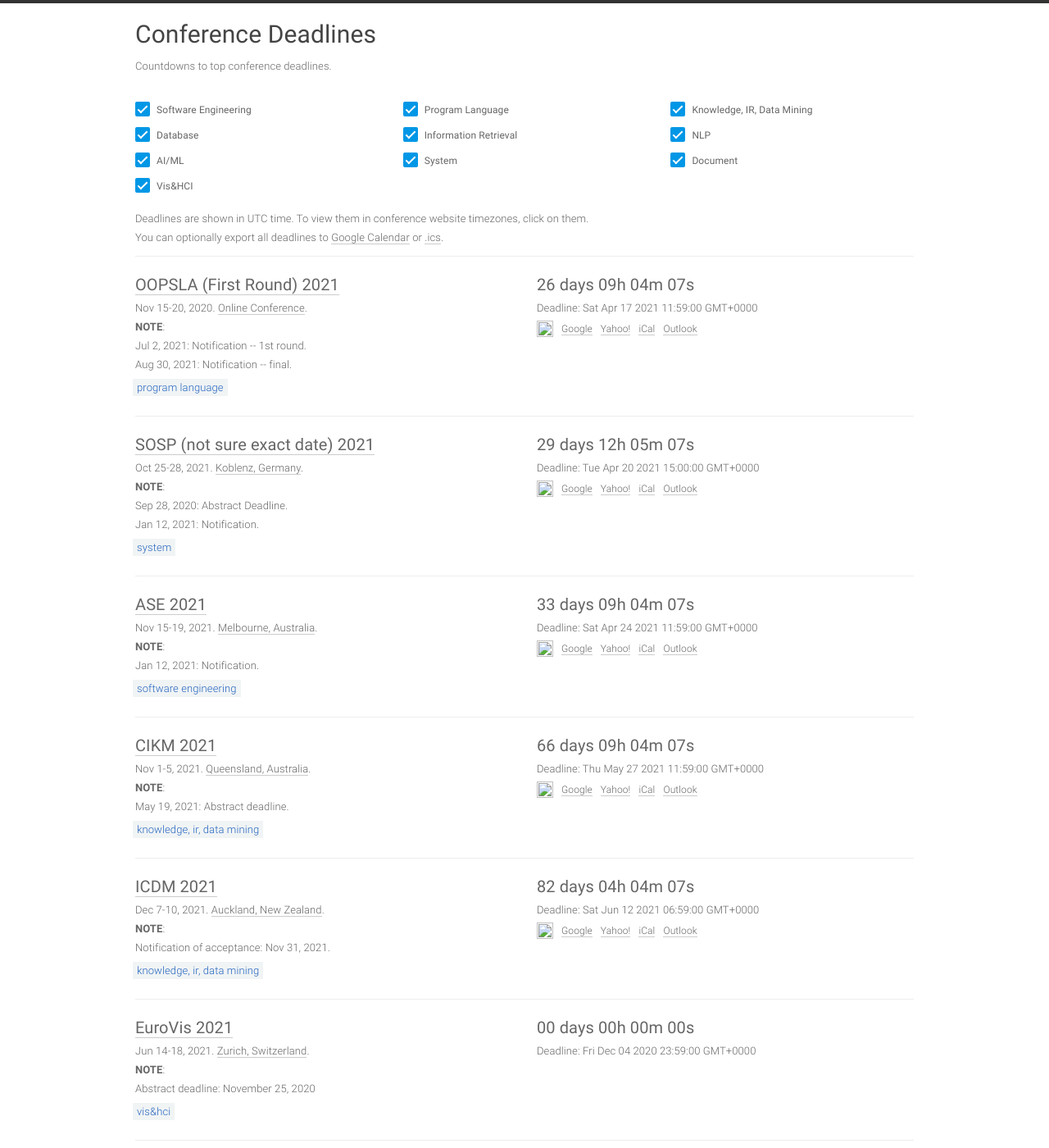
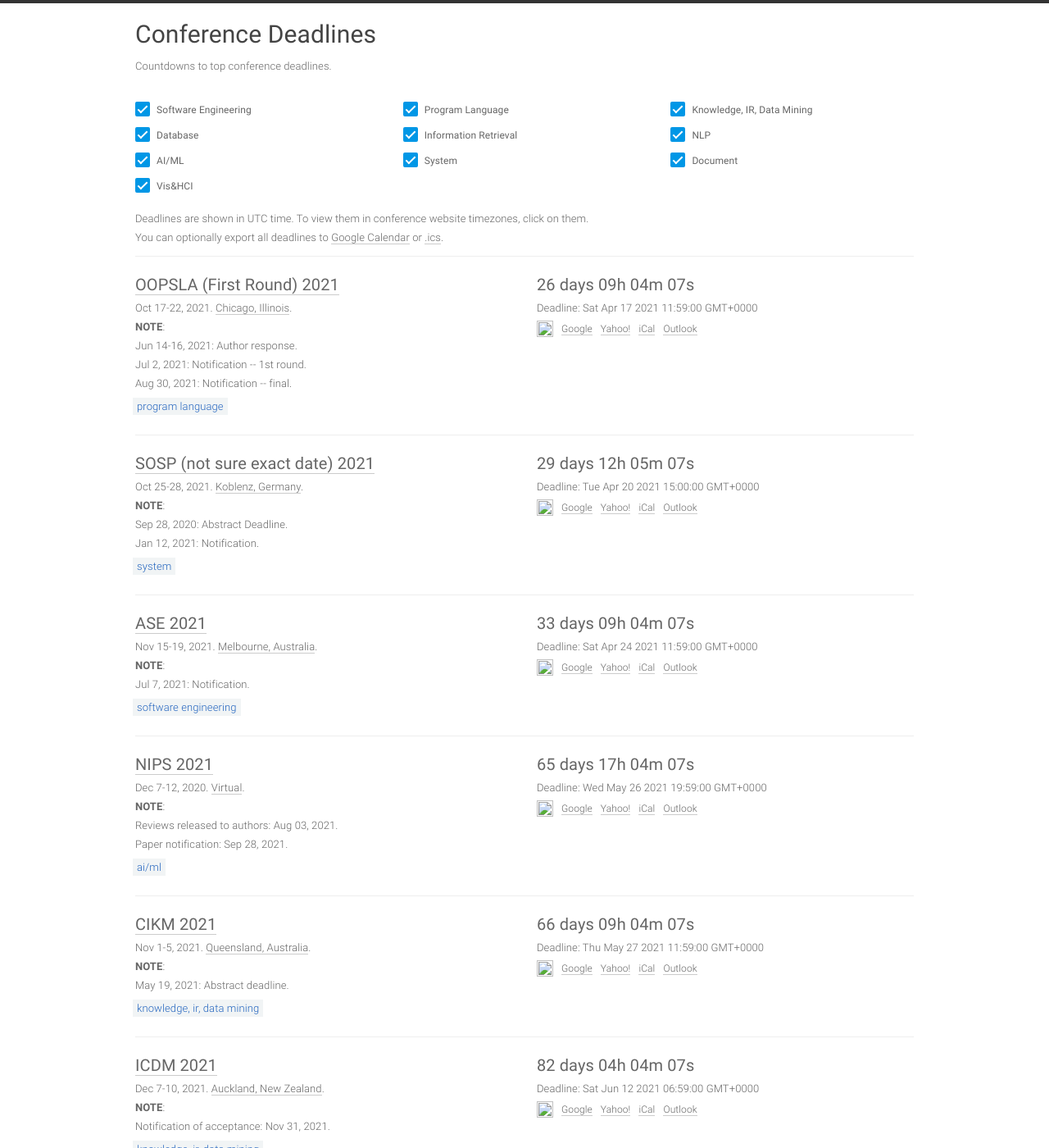
Before and after one commit to YanlinWang/DDL_netlify, a Jekyll site: the page built from index.html, in a window 1280 px wide and 1400 px high. Shown: the whole window at 82% size. Built offline with Jekyll 4.4.1, drawn with Linux system fonts in a browser that asks for light colours; some of the changed text lies outside the part shown.

Commit message:
Update conferences.yml

```diff
--- a/_data/conferences.yml
+++ b/_data/conferences.yml
@@ -24,7 +24,7 @@
   place: Melbourne, Australia
   sub: SE
   note: '<b>NOTE</b>:
-         <br>Jan 12, 2021: Notification.'
+         <br>Jul 7, 2021: Notification.'
 
 - title: OOPSLA (Second Round)
   year: 2020
@@ -85,13 +85,14 @@
 - title: OOPSLA (First Round)
   year: 2021
   id: oopsla1
-  link: https://2020.splashcon.org/track/splash-2020-oopsla
+  link: https://2021.splashcon.org/track/splash-2021-oopsla
   deadline: '2021-04-16 23:59:00'
   timezone: UTC-12
-  date: Nov 15-20, 2020
-  place: Online Conference
+  date: Oct 17-22, 2021
+  place: Chicago, Illinois
   sub: PL
   note: '<b>NOTE</b>:
+         <br>Jun 14-16, 2021: Author response.
          <br>Jul 2, 2021: Notification -- 1st round.
          <br>Aug 30, 2021: Notification -- final.'
 
@@ -298,19 +299,18 @@
 
 
 - title: NIPS
-  year: 2020
+  year: 2021
   id: nips
   link: https://nips.cc/
-  abstract_deadline: '2020-05-27 12:59:00'
-  deadline: '2020-06-05 12:59:00'
-  timezone: UTC-7
+  abstract_deadline: '2021-05-19 19:59:00'
+  deadline: '2021-05-26 19:59:00'
+  timezone: UTC+0
   date: Dec 7-12, 2020
   place: Virtual
   sub: AI
   note: '<b>NOTE</b>:
-         <br>Review period: Jul 06-24, 2020.
-         <br>Author response period: Aug 07-13, 2020.
-         <br>Paper notification: Sep 25, 2020.'
+         <br>Reviews released to authors: Aug 03, 2021.
+         <br>Paper notification: Sep 28, 2021.'
 
 
 - title: NAACL
```
